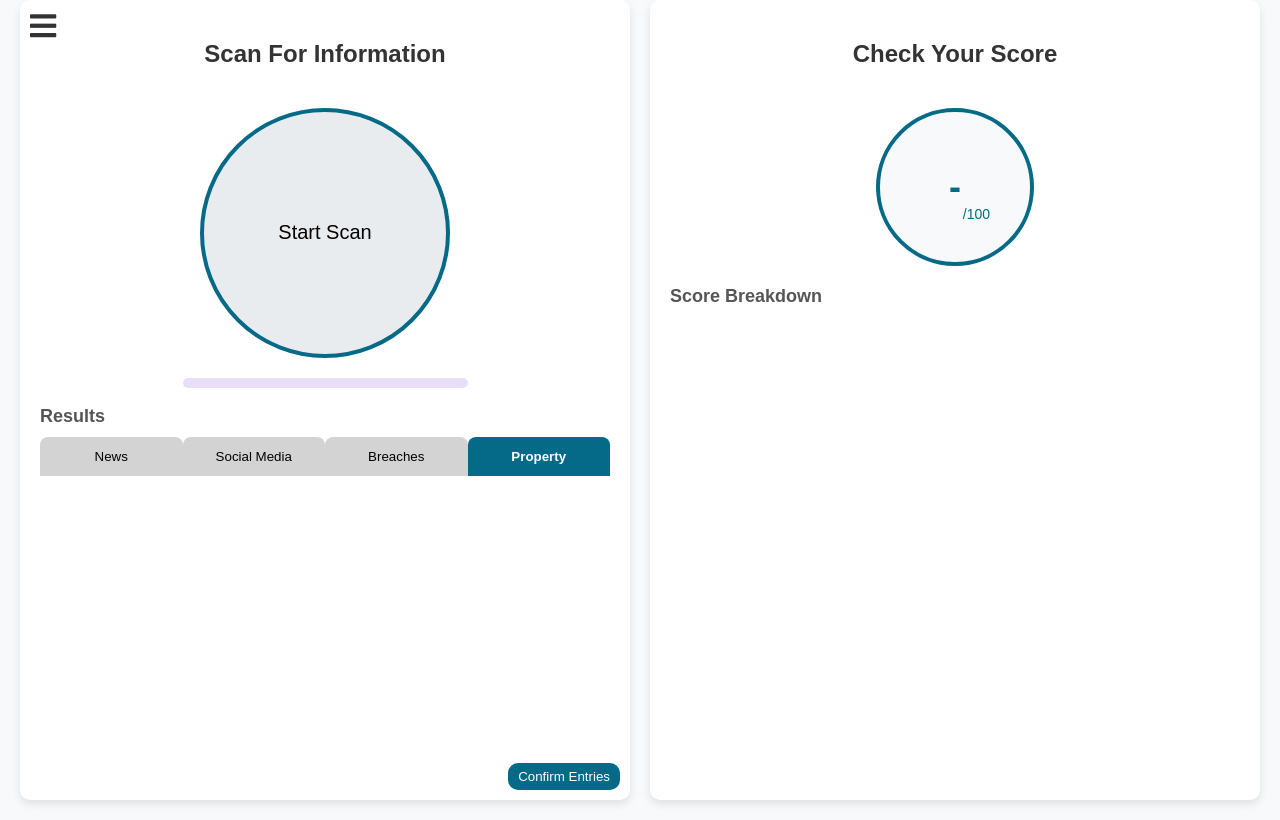
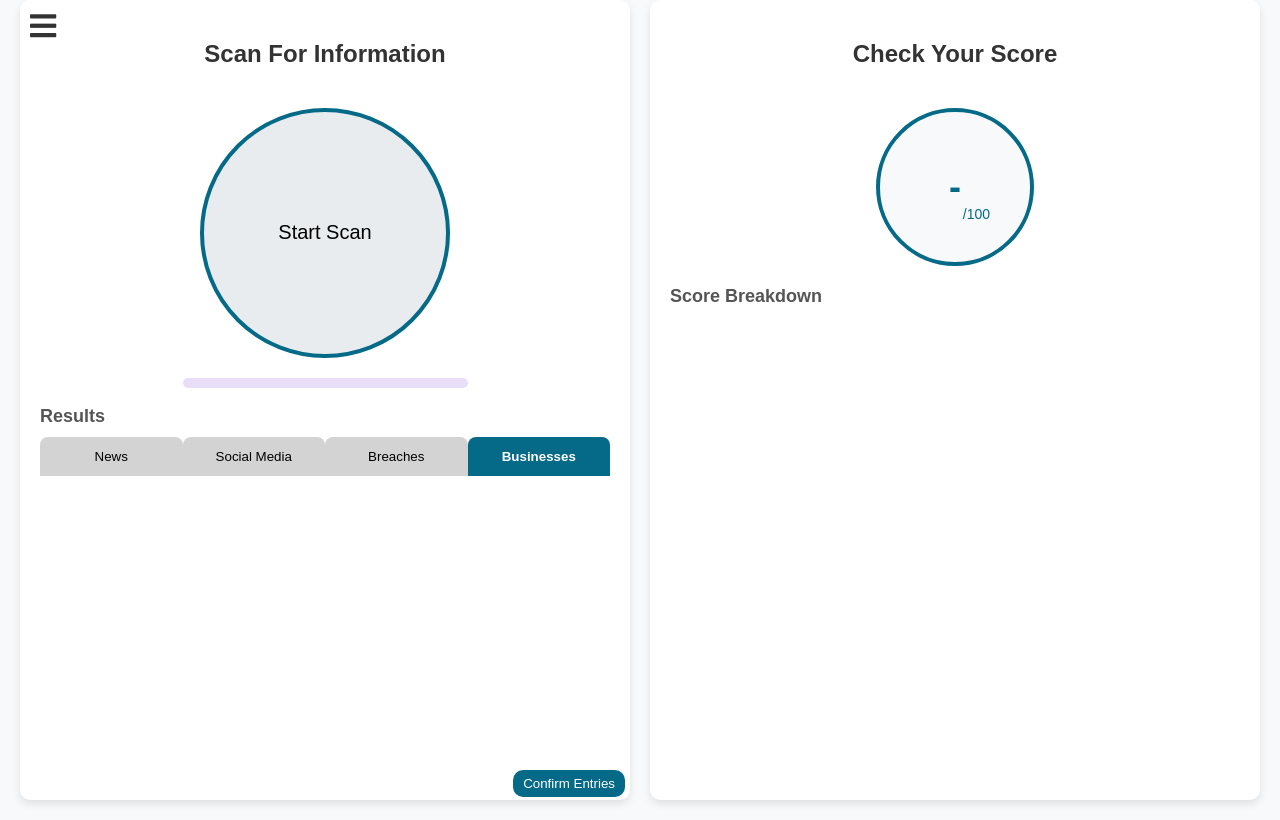
Before and after one commit to harry976/Comp3000Project, a Django app: page /home/ in a window 1280 px wide, after a click on "Businesses". Run offline with Django 5.2, Linux system fonts and the light colour scheme; a user stored in the database is signed in; data comes from the database, SQL or seed files in the repository; both versions use the stored data as it was after the commit; data that the repository does not hold is empty.

Commit message:
JS fixed after corruption. Google CSE error handling added for Facebook/LinkedIn. Scrollview fixed for businesses section

```diff
--- a/SourceCode/Django/DigitalWaves_App/DigitalWaves_App/templates/MainPage.html
+++ b/SourceCode/Django/DigitalWaves_App/DigitalWaves_App/templates/MainPage.html
@@ -304,6 +304,12 @@
         overflow-x: hidden;
         overflow-y: auto;
         border: none;
+        flex-direction: column;
+        max-height: 400px;
+    }
+    #BusinessesResults {
+        overflow: visible;
+        max-height: none;
     }
     .IndividualResultsContainer {
         display: flex;
@@ -311,7 +317,7 @@
         width: 100%;
         margin-bottom: 20px;
         border-radius: 10px;
-        background-color: #F9F9F9;
+        background-color: lightgray;
 
     }
     .IndividualResultsIcon {
@@ -353,8 +359,8 @@
         border-radius: 10px;
         cursor: pointer;
         transition: 0.3s;
-        bottom: 10px;
-        right: 10px;
+        bottom: 3px;
+        right: 5px;
     }
         .ConfirmButton:hover {
             background-color: #035B74
@@ -467,7 +473,7 @@
                     <button class="ResultsTab active" onclick="OpenTab(event,'News')">News</button>
                     <button class="ResultsTab" onclick="OpenTab(event,'SocialMedia')">Social Media</button>
                     <button class="ResultsTab" onclick="OpenTab(event,'DataBreaches')">Breaches</button>
-                    <button class="ResultsTab" onclick="OpenTab(event,'Businesses')">Property</button>
+                    <button class="ResultsTab" onclick="OpenTab(event,'Businesses')">Businesses</button>
                 </div>
                 <div id="News" class="ResultsTabContent">
                     <ul id="NewsResults">
@@ -505,7 +511,10 @@
 
                 </div>
                 <div id="Businesses" class="ResultsTabContent">
-                    <!--Results for companiesHouse appear here-->
+                    <ul id="BusinessesResults">
+                        <!--Results for companiesHouse appear here-->
+                    </ul>
+
 
                 </div>
             </div>
--- a/SourceCode/Django/DigitalWaves_App/DigitalWaves_App/views.py
+++ b/SourceCode/Django/DigitalWaves_App/DigitalWaves_App/views.py
@@ -120,11 +120,13 @@ def FetchGoogleFacebookLinkedin(request):
     #set URLs
     URLsToQuery =[ f"site:facebook.com {UserFacebookID}", f"site:linkedin.com {UserLinkedinUsername}"]
     GoogleResults = []
+    LinkedInResults = []
     #make API call
     for URL in URLsToQuery:
         response = requests.get(f"https://www.googleapis.com/customsearch/v1?q={URL}&key={APIKey}&cx={SearchEngineID}")
         data = response.json()
-        GoogleResults.extend(data["items"])
+        if 'items' in data:
+            GoogleResults.extend(data["items"])
     return JsonResponse({"GoogleResults": GoogleResults})
 
 @login_required
@@ -139,11 +141,8 @@ def FetchGoogleCompaniesHouse(request):
     URL = f"site:companieshouse.gov.uk {UserFullName}"
     response = requests.get(f"https://www.googleapis.com/customsearch/v1?q={URL}&key={APIKey}&cx={SearchEngineID}")
     data = response.json()
-    print("Companies House results", data)
     if 'items' in data:
         GoogleResults.extend(data["items"])
-
-
     return JsonResponse({"GoogleResults": GoogleResults})
 
 @login_required
--- a/SourceCode/Django/DigitalWaves_App/static/js/FetchCompaniesHouse.js
+++ b/SourceCode/Django/DigitalWaves_App/static/js/FetchCompaniesHouse.js
@@ -1,6 +1,6 @@
 document.addEventListener("DOMContentLoaded", () => {
     const ScanButton = document.querySelector(".ScanButton button");
-    const resultsContainer = document.querySelector("#Businesses");
+    const resultsContainer = document.querySelector("#BusinessesResults");
 
     ScanButton.addEventListener("click", async () => {
         try {
```
Also changed, not shown: SourceCode/Django/DigitalWaves_App/db.sqlite3, 1 other file.
